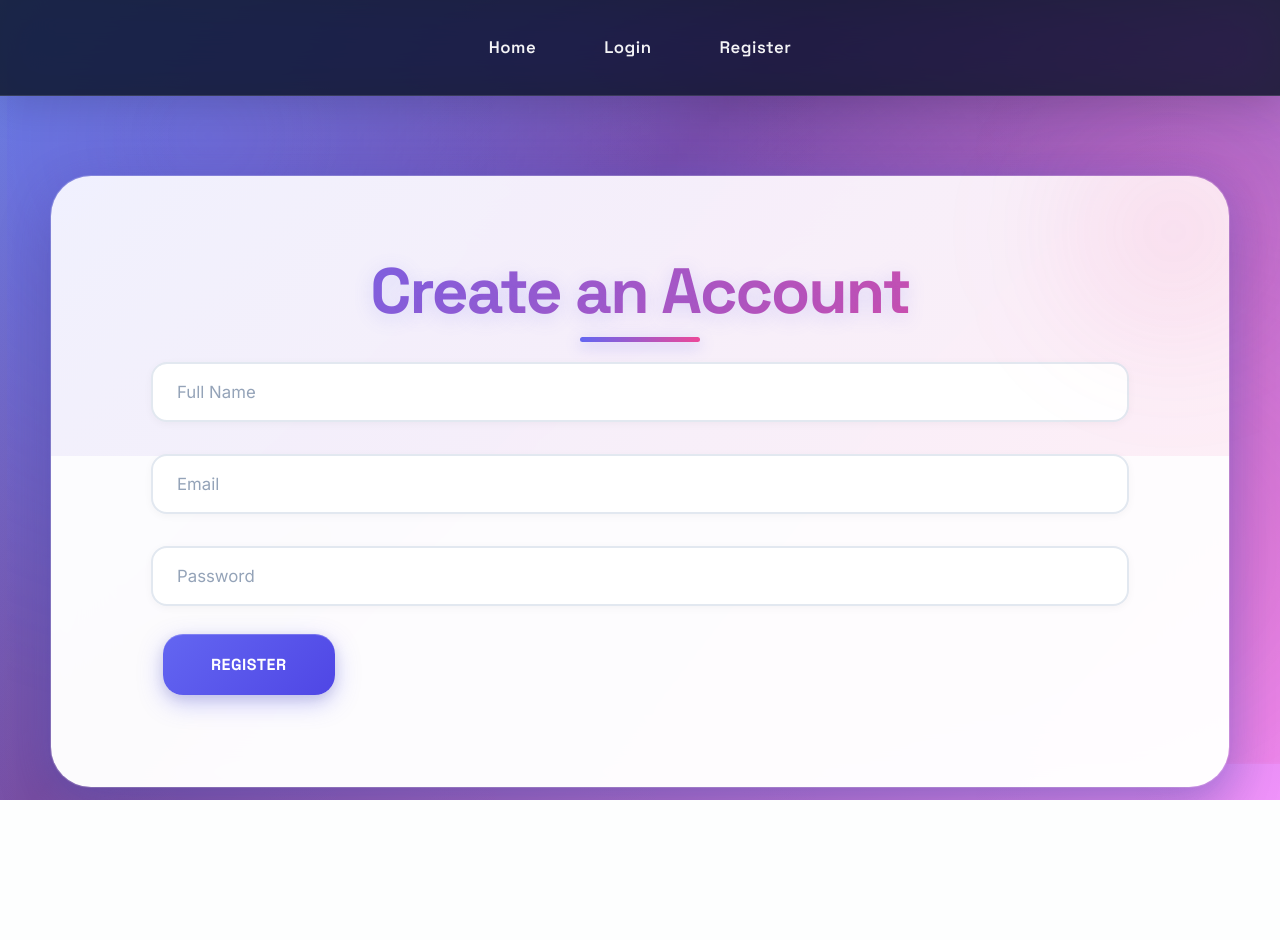
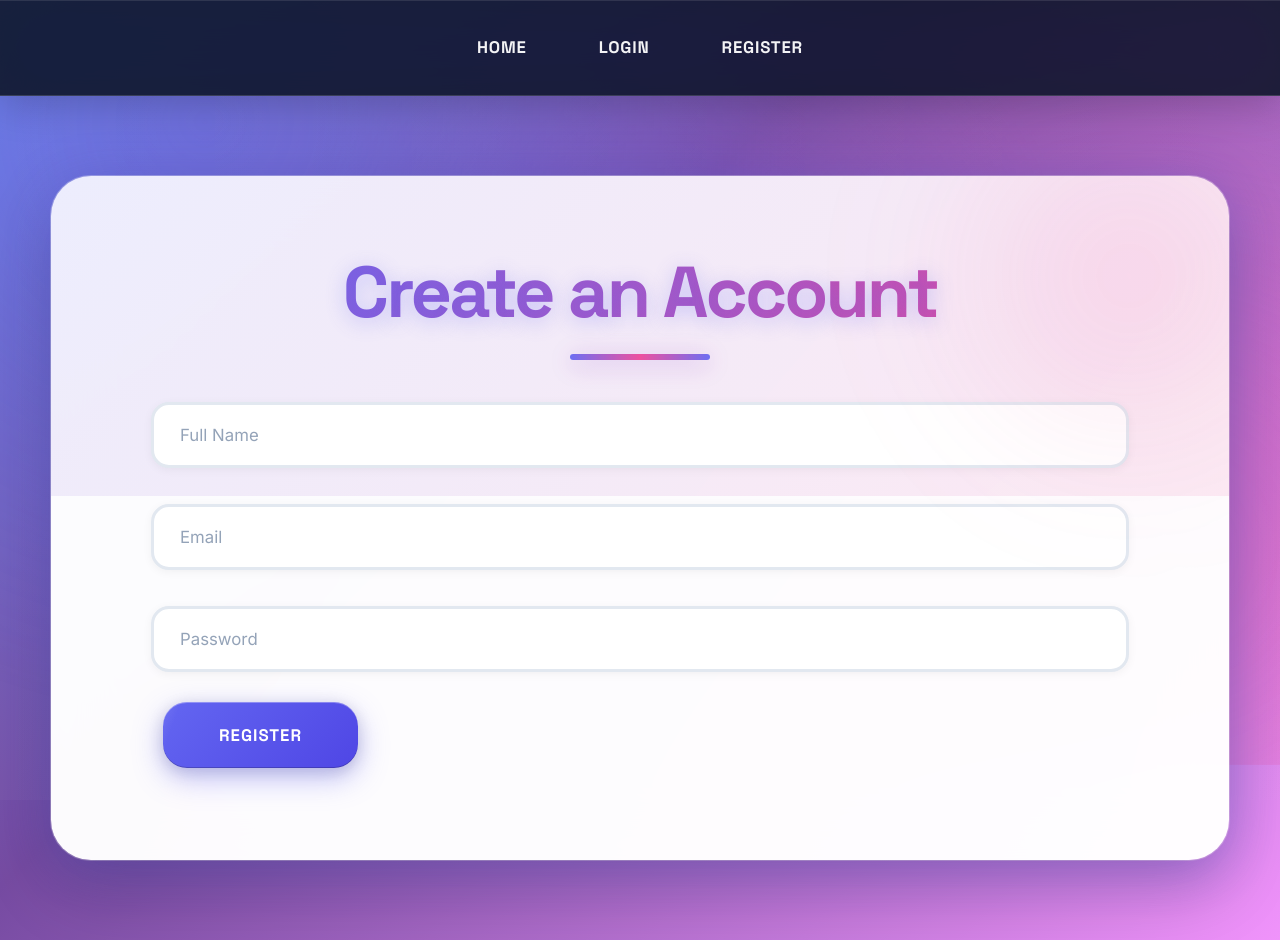
Before and after one commit to NMshoeb666/skillshare, a Flask app: page /register in a window 1280 px wide; the page is wider, and only the part inside the window is pictured. Before the commit the page ends 800 px from the top of that part, so only its background shows below. Run offline with Flask 3, Linux system fonts and the light colour scheme.

Commit message:
Update style.css

```diff
--- a/Static/style.css
+++ b/Static/style.css
@@ -1,4 +1,4 @@
-@import url('https://fonts.googleapis.com/css2?family=Inter:wght@300;400;500;600;700;800;900&family=Space+Grotesk:wght@400;500;600;700;800&display=swap');
+@import url('https://fonts.googleapis.com/css2?family=Inter:wght@300;400;500;600;700;800;900&family=Space+Grotesk:wght@400;500;600;700;800;900&display=swap');
 
 /* === Root Variables === */
 :root {
@@ -10,17 +10,11 @@
   --accent-light: #f472b6;
   --success: #10b981;
   --danger: #ef4444;
+  --warning: #f59e0b;
   --dark: #0f172a;
-  --dark-secondary: #1e293b;
-  --dark-tertiary: #334155;
-  --light: #f1f5f9;
   --text-primary: #0f172a;
   --text-secondary: #475569;
   --text-light: #94a3b8;
-  --glass-bg: rgba(255, 255, 255, 0.08);
-  --glass-border: rgba(255, 255, 255, 0.15);
-  --shadow-glow-primary: 0 8px 40px rgba(99, 102, 241, 0.4);
-  --shadow-glow-accent: 0 8px 40px rgba(236, 72, 153, 0.4);
 }
 
 /* === Base Styles === */
@@ -49,9 +43,9 @@ body::before {
   width: 100%;
   height: 100%;
   background:
-    radial-gradient(circle at 15% 25%, rgba(99, 102, 241, 0.25) 0%, transparent 45%),
-    radial-gradient(circle at 85% 75%, rgba(236, 72, 153, 0.25) 0%, transparent 45%),
-    radial-gradient(circle at 50% 50%, rgba(139, 92, 246, 0.15) 0%, transparent 50%);
+    radial-gradient(circle at 15% 25%, rgba(99, 102, 241, 0.3) 0%, transparent 45%),
+    radial-gradient(circle at 85% 75%, rgba(236, 72, 153, 0.3) 0%, transparent 45%),
+    radial-gradient(circle at 50% 50%, rgba(139, 92, 246, 0.2) 0%, transparent 50%);
   animation: meshFloat 25s ease-in-out infinite;
   pointer-events: none;
   z-index: 0;
@@ -65,20 +59,33 @@ body::after {
   width: 100%;
   height: 100%;
   background:
-    linear-gradient(90deg, transparent 0%, rgba(255, 255, 255, 0.03) 50%, transparent 100%);
+    linear-gradient(90deg, transparent 0%, rgba(255, 255, 255, 0.05) 50%, transparent 100%);
   background-size: 200% 100%;
-  animation: shimmer 8s linear infinite;
+  animation: shimmer 10s linear infinite;
   pointer-events: none;
   z-index: 0;
+}
+
+/* Animated particles effect */
+@keyframes float1 {
+  0%, 100% { transform: translate(0, 0) rotate(0deg); }
+  33% { transform: translate(30px, -30px) rotate(120deg); }
+  66% { transform: translate(-20px, 20px) rotate(240deg); }
+}
+
+@keyframes float2 {
+  0%, 100% { transform: translate(0, 0) rotate(0deg); }
+  33% { transform: translate(-40px, 30px) rotate(-120deg); }
+  66% { transform: translate(25px, -25px) rotate(-240deg); }
 }
 
 /* === Navigation === */
 .nav {
   position: sticky;
   top: 0;
-  background: rgba(15, 23, 42, 0.85);
-  backdrop-filter: blur(24px) saturate(180%);
-  -webkit-backdrop-filter: blur(24px) saturate(180%);
+  background: rgba(15, 23, 42, 0.9);
+  backdrop-filter: blur(30px) saturate(180%);
+  -webkit-backdrop-filter: blur(30px) saturate(180%);
   padding: 24px 60px;
   display: flex;
   justify-content: center;
@@ -86,20 +93,35 @@ body::after {
   gap: 60px;
   font-size: 1rem;
   z-index: 1000;
-  border-bottom: 1px solid rgba(255, 255, 255, 0.12);
-  box-shadow: 0 8px 40px rgba(0, 0, 0, 0.15);
+  border-bottom: 1px solid rgba(255, 255, 255, 0.15);
+  box-shadow:
+    0 8px 40px rgba(0, 0, 0, 0.2),
+    inset 0 1px 0 rgba(255, 255, 255, 0.1);
   font-family: 'Space Grotesk', sans-serif;
 }
 
 .nav a {
   color: rgba(255, 255, 255, 0.95);
   text-decoration: none;
-  font-weight: 600;
-  letter-spacing: 0.5px;
+  font-weight: 700;
+  letter-spacing: 0.8px;
   position: relative;
   transition: all 0.4s cubic-bezier(0.4, 0, 0.2, 1);
-  padding: 10px 4px;
+  padding: 10px 6px;
   font-size: 1.05rem;
+  text-transform: uppercase;
+}
+
+.nav a::before {
+  content: '';
+  position: absolute;
+  bottom: -4px;
+  left: 0;
+  width: 100%;
+  height: 2px;
+  background: linear-gradient(90deg, transparent, var(--primary-light), transparent);
+  opacity: 0;
+  transition: all 0.4s ease;
 }
 
 .nav a::after {
@@ -112,13 +134,18 @@ body::after {
   background: linear-gradient(90deg, var(--primary-light), var(--accent-light));
   border-radius: 2px;
   transition: width 0.4s cubic-bezier(0.4, 0, 0.2, 1);
-  box-shadow: 0 0 12px rgba(99, 102, 241, 0.6);
+  box-shadow: 0 0 20px rgba(99, 102, 241, 0.8);
 }
 
 .nav a:hover {
   color: #fff;
   transform: translateY(-3px);
-  text-shadow: 0 0 20px rgba(99, 102, 241, 0.5);
+  text-shadow: 0 0 25px rgba(99, 102, 241, 0.7);
+}
+
+.nav a:hover::before {
+  opacity: 1;
+  bottom: -8px;
 }
 
 .nav a:hover::after {
@@ -136,38 +163,40 @@ body::after {
   padding: 80px 100px;
   border-radius: 40px;
   box-shadow:
-    0 25px 60px rgba(0, 0, 0, 0.15),
-    0 0 0 1px rgba(255, 255, 255, 0.2),
-    var(--shadow-glow-primary);
+    0 30px 70px rgba(0, 0, 0, 0.2),
+    0 0 0 1px rgba(255, 255, 255, 0.3),
+    0 10px 50px rgba(99, 102, 241, 0.4);
   z-index: 1;
   animation: fadeInScale 0.8s cubic-bezier(0.4, 0, 0.2, 1);
+  overflow: hidden;
 }
 
+/* Gradient overlay at top */
 .container::before {
   content: '';
   position: absolute;
   top: 0;
   left: 0;
   right: 0;
-  height: 280px;
-  background: linear-gradient(135deg, rgba(99, 102, 241, 0.08) 0%, rgba(236, 72, 153, 0.08) 100%);
+  height: 320px;
+  background: linear-gradient(135deg, rgba(99, 102, 241, 0.1) 0%, rgba(236, 72, 153, 0.1) 100%);
   border-radius: 40px 40px 0 0;
   z-index: -1;
 }
 
-/* Floating accent orbs */
+/* Floating accent orb */
 .container::after {
   content: '';
   position: absolute;
-  top: -100px;
-  right: -100px;
-  width: 300px;
-  height: 300px;
-  background: radial-gradient(circle, rgba(236, 72, 153, 0.15) 0%, transparent 70%);
+  top: -120px;
+  right: -120px;
+  width: 400px;
+  height: 400px;
+  background: radial-gradient(circle, rgba(236, 72, 153, 0.2) 0%, transparent 70%);
   border-radius: 50%;
-  filter: blur(60px);
+  filter: blur(80px);
   pointer-events: none;
-  animation: float 8s ease-in-out infinite;
+  animation: float1 10s ease-in-out infinite;
 }
 
 /* === Typography === */
@@ -175,41 +204,44 @@ h2 {
   font-family: 'Space Grotesk', sans-serif;
   color: var(--text-primary);
   text-align: center;
-  margin-bottom: 20px;
-  font-size: 4rem;
+  margin-bottom: 24px;
+  padding-bottom: 32px;
+  font-size: 4.5rem;
   font-weight: 900;
-  letter-spacing: -0.03em;
-  line-height: 1.1;
+  letter-spacing: -0.04em;
+  line-height: 1;
   background: linear-gradient(135deg, var(--primary) 0%, var(--accent) 100%);
   -webkit-background-clip: text;
   -webkit-text-fill-color: transparent;
   background-clip: text;
   animation: fadeInDown 1s cubic-bezier(0.4, 0, 0.2, 1);
-  text-shadow: 0 4px 20px rgba(99, 102, 241, 0.2);
   position: relative;
+  text-shadow: 0 4px 20px rgba(99, 102, 241, 0.3);
 }
 
 h2::after {
   content: '';
   position: absolute;
-  bottom: -16px;
+  bottom: 0;
   left: 50%;
   transform: translateX(-50%);
-  width: 120px;
-  height: 5px;
-  background: linear-gradient(90deg, var(--primary), var(--accent));
+  width: 140px;
+  height: 6px;
+  background: linear-gradient(90deg, var(--primary), var(--accent), var(--primary));
   border-radius: 3px;
-  box-shadow: 0 4px 15px rgba(99, 102, 241, 0.4);
+  box-shadow: 0 4px 20px rgba(99, 102, 241, 0.5);
+  animation: pulse 3s ease-in-out infinite;
 }
 
 h3 {
   font-family: 'Space Grotesk', sans-serif;
   color: var(--text-primary);
   text-align: center;
-  margin: 80px 0 50px;
-  font-size: 2.5rem;
-  font-weight: 800;
-  letter-spacing: -0.02em;
+  margin: 90px 0 60px;
+  padding-bottom: 24px;
+  font-size: 2.8rem;
+  font-weight: 900;
+  letter-spacing: -0.03em;
   position: relative;
   display: inline-block;
   width: 100%;
@@ -218,58 +250,61 @@ h3 {
 h3::after {
   content: '';
   position: absolute;
-  bottom: -16px;
+  bottom: 0;
   left: 50%;
   transform: translateX(-50%);
-  width: 100px;
+  width: 120px;
   height: 5px;
-  background: linear-gradient(90deg, var(--primary), var(--accent));
+  background: linear-gradient(90deg, var(--accent), var(--primary));
   border-radius: 3px;
-  box-shadow: 0 4px 12px rgba(236, 72, 153, 0.4);
+  box-shadow: 0 4px 15px rgba(236, 72, 153, 0.5);
 }
 
-/* === Buttons === */
+/* === Buttons with Premium Effects === */
 button {
-  padding: 20px 48px;
+  padding: 22px 56px;
   margin: 12px;
   background: linear-gradient(135deg, var(--primary) 0%, var(--primary-dark) 100%);
   color: white;
   border: none;
-  border-radius: 20px;
-  font-weight: 700;
-  font-size: 1.1rem;
+  border-radius: 24px;
+  font-weight: 800;
+  font-size: 1.05rem;
   cursor: pointer;
   box-shadow:
-    0 8px 25px rgba(99, 102, 241, 0.35),
-    0 4px 12px rgba(0, 0, 0, 0.1),
-    inset 0 1px 0 rgba(255, 255, 255, 0.2);
+    0 10px 30px rgba(99, 102, 241, 0.4),
+    0 4px 15px rgba(0, 0, 0, 0.15),
+    inset 0 1px 0 rgba(255, 255, 255, 0.3),
+    inset 0 -1px 0 rgba(0, 0, 0, 0.2);
   transition: all 0.4s cubic-bezier(0.4, 0, 0.2, 1);
   position: relative;
   overflow: hidden;
   font-family: 'Space Grotesk', sans-serif;
-  letter-spacing: 0.5px;
+  letter-spacing: 1px;
   text-transform: uppercase;
-  font-size: 1rem;
 }
 
+/* Shimmer effect */
 button::before {
   content: '';
   position: absolute;
-  top: 0;
+  top: -50%;
   left: -100%;
   width: 100%;
-  height: 100%;
-  background: linear-gradient(90deg, transparent, rgba(255, 255, 255, 0.4), transparent);
-  transition: left 0.6s ease;
+  height: 200%;
+  background: linear-gradient(90deg, transparent, rgba(255, 255, 255, 0.5), transparent);
+  transform: rotate(20deg);
+  transition: left 0.7s ease;
 }
 
+/* Glow border effect */
 button::after {
   content: '';
   position: absolute;
-  inset: 0;
-  border-radius: 20px;
-  padding: 2px;
-  background: linear-gradient(135deg, rgba(255, 255, 255, 0.3), rgba(255, 255, 255, 0));
+  inset: -2px;
+  border-radius: 24px;
+  padding: 3px;
+  background: linear-gradient(135deg, rgba(255, 255, 255, 0.5), rgba(255, 255, 255, 0.1));
   -webkit-mask: linear-gradient(#fff 0 0) content-box, linear-gradient(#fff 0 0);
   -webkit-mask-composite: xor;
   mask-composite: exclude;
@@ -321,31 +359,31 @@ button:nth-of-type(2):hover {
   align-items: center;
   gap: 30px;
   flex-wrap: wrap;
-  margin: 60px 0;
+  margin: 70px 0;
 }
 
 /* === Form Elements === */
 input, textarea, select {
   width: 100%;
-  padding: 18px 24px;
-  margin: 16px 0;
+  padding: 20px 26px;
+  margin: 18px 0;
   background: white;
-  border: 2px solid #e2e8f0;
+  border: 3px solid #e2e8f0;
   color: var(--text-primary);
-  border-radius: 16px;
+  border-radius: 18px;
   font-size: 1.05rem;
   font-family: 'Inter', sans-serif;
   font-weight: 500;
   transition: all 0.3s cubic-bezier(0.4, 0, 0.2, 1);
-  box-shadow: 0 2px 8px rgba(0, 0, 0, 0.04);
+  box-shadow: 0 2px 10px rgba(0, 0, 0, 0.05);
 }
 
 input:focus, textarea:focus, select:focus {
   outline: none;
   border-color: var(--primary);
   box-shadow:
-    0 0 0 5px rgba(99, 102, 241, 0.12),
-    0 4px 20px rgba(99, 102, 241, 0.15);
+    0 0 0 6px rgba(99, 102, 241, 0.15),
+    0 6px 25px rgba(99, 102, 241, 0.2);
   transform: translateY(-2px);
 }
 
@@ -560,24 +602,49 @@ ul li:hover::before {
   }
 }
 
-@keyframes float {
+@keyframes pulse {
   0%, 100% {
-    transform: translate(0, 0);
+    opacity: 1;
+    box-shadow: 0 4px 20px rgba(99, 102, 241, 0.5);
   }
   50% {
-    transform: translate(-20px, 20px);
+    opacity: 0.8;
+    box-shadow: 0 4px 35px rgba(236, 72, 153, 0.6);
   }
 }
 
-@keyframes pulse {
+@keyframes pulseGlow {
   0%, 100% {
     opacity: 1;
     transform: scale(1);
+    box-shadow: 0 0 20px currentColor;
   }
   50% {
-    opacity: 0.6;
-    transform: scale(1.2);
+    opacity: 0.7;
+    transform: scale(1.3);
+    box-shadow: 0 0 30px currentColor;
   }
+}
+
+/* === Scrollbar Styling === */
+::-webkit-scrollbar {
+  width: 12px;
+}
+
+::-webkit-scrollbar-track {
+  background: rgba(15, 23, 42, 0.2);
+  border-radius: 10px;
+}
+
+::-webkit-scrollbar-thumb {
+  background: linear-gradient(180deg, var(--primary), var(--accent));
+  border-radius: 10px;
+  border: 2px solid rgba(255, 255, 255, 0.1);
+}
+
+::-webkit-scrollbar-thumb:hover {
+  background: linear-gradient(180deg, var(--primary-light), var(--accent-light));
+  box-shadow: 0 0 10px rgba(99, 102, 241, 0.5);
 }
 
 /* === Utility Classes === */
@@ -674,11 +741,11 @@ html {
 
 /* === Selection === */
 ::selection {
-  background: var(--primary);
+  background: linear-gradient(135deg, var(--primary), var(--accent));
   color: white;
 }
 
 ::-moz-selection {
-  background: var(--primary);
+  background: linear-gradient(135deg, var(--primary), var(--accent));
   color: white;
 }
```
Also changed, not shown: other parts of Static/style.css (+76 -69 lines).
